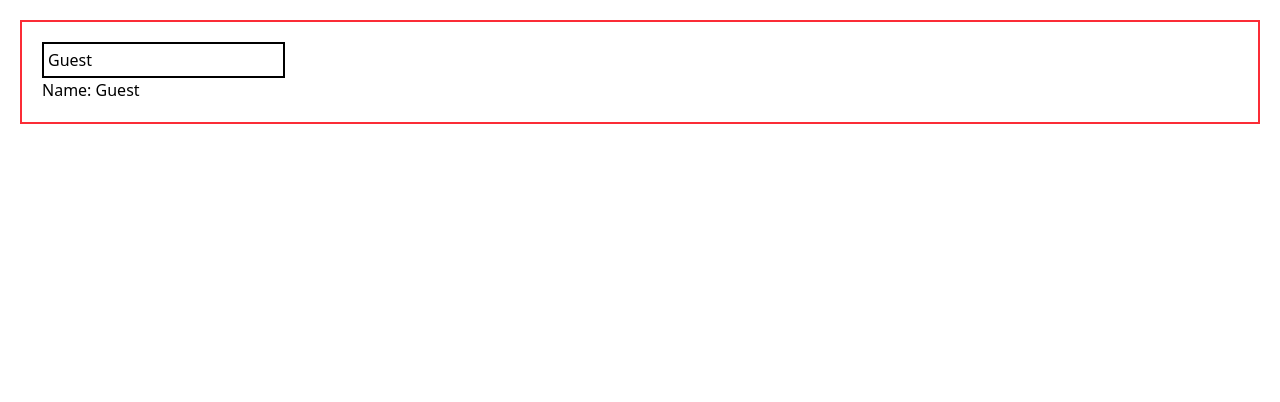
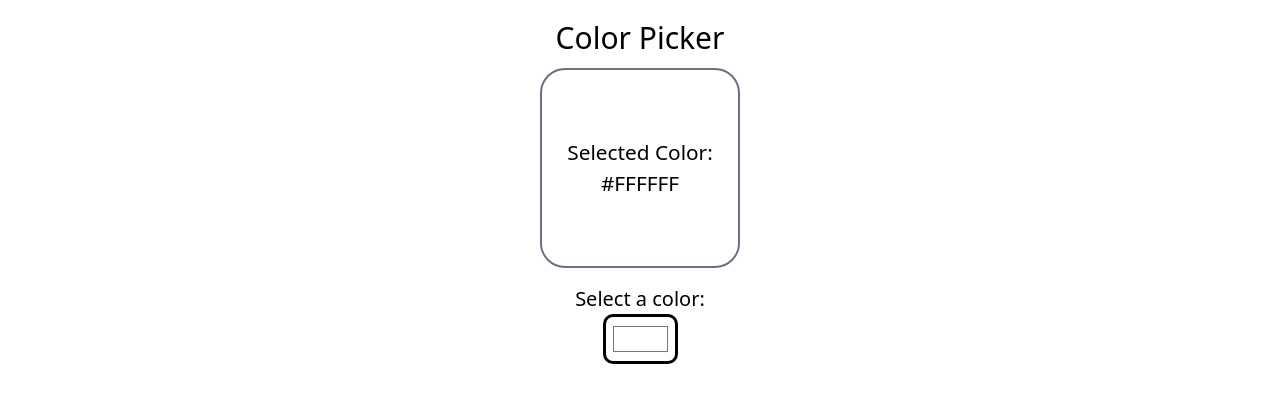
Before and after one commit to geethanga12/my-react-app-01, a React (Vite) app in the folder my-react-app-01/: page / in a window 1280 px wide. Shown: the top 402 px of the page. Built offline with nearby package versions, Linux system fonts and the light colour scheme.

Commit message:
Complete color picker app brocode

```diff
--- a/my-react-app-01/package.json
+++ b/my-react-app-01/package.json
@@ -21,6 +21,7 @@
     "@types/react": "^19.1.2",
     "@types/react-dom": "^19.1.2",
     "@vitejs/plugin-react": "^4.4.1",
+    "daisyui": "^5.0.43",
     "eslint": "^9.25.0",
     "eslint-plugin-react-hooks": "^5.2.0",
     "eslint-plugin-react-refresh": "^0.4.19",
--- a/my-react-app-01/src/App.jsx
+++ b/my-react-app-01/src/App.jsx
@@ -13,12 +13,13 @@ import MyComponent from "./components/MyComponent";
 import Counter from "./components/Counter";
 import MyComponent2 from "./components/MyComponent2";
 import OnChange from "./components/OnChange";
+import ColorPicker from "./components/ColorPicker";
 
 function App() {
 
   return (
     <div>
-      <OnChange></OnChange>
+      <ColorPicker></ColorPicker>
     </div>
   );
 }
--- /dev/null
+++ b/my-react-app-01/src/components/ColorPicker.jsx
@@ -0,0 +1,23 @@
+import React, { useState } from 'react'
+
+export default function ColorPicker() {
+
+  const [color, setColor] = useState("#FFFFFF");
+
+  function handleColorChange(event) {
+    setColor(event.target.value)
+  }
+
+  return (
+    <div className='color-picker-container p-5 flex flex-col items-center'>
+      <h1 className='text-3xl font-medium mb-3'>Color Picker</h1>
+      <div className='color-display w-[200px] h-[200px] flex justify-center items-center border-2 border-gray-500 rounded-[25px]' style={{backgroundColor: color}}>
+        <p className='text-[hsl(0%, 0%, 20%)] text-[1.3rem] text-center'>Selected Color: {color}</p>
+      </div>
+      <label className='text-[20px] font-medium mt-4'>Select a color: </label>
+      <input className='
+        w-[75px] h-[50px] p-[5px] border-[3px] rounded-[10px]
+      ' type="color" value={color} onChange={handleColorChange}/>
+    </div>
+  )
+}
```
Also changed, not shown: 1 other file (tests, documents, lock files or other folders).
